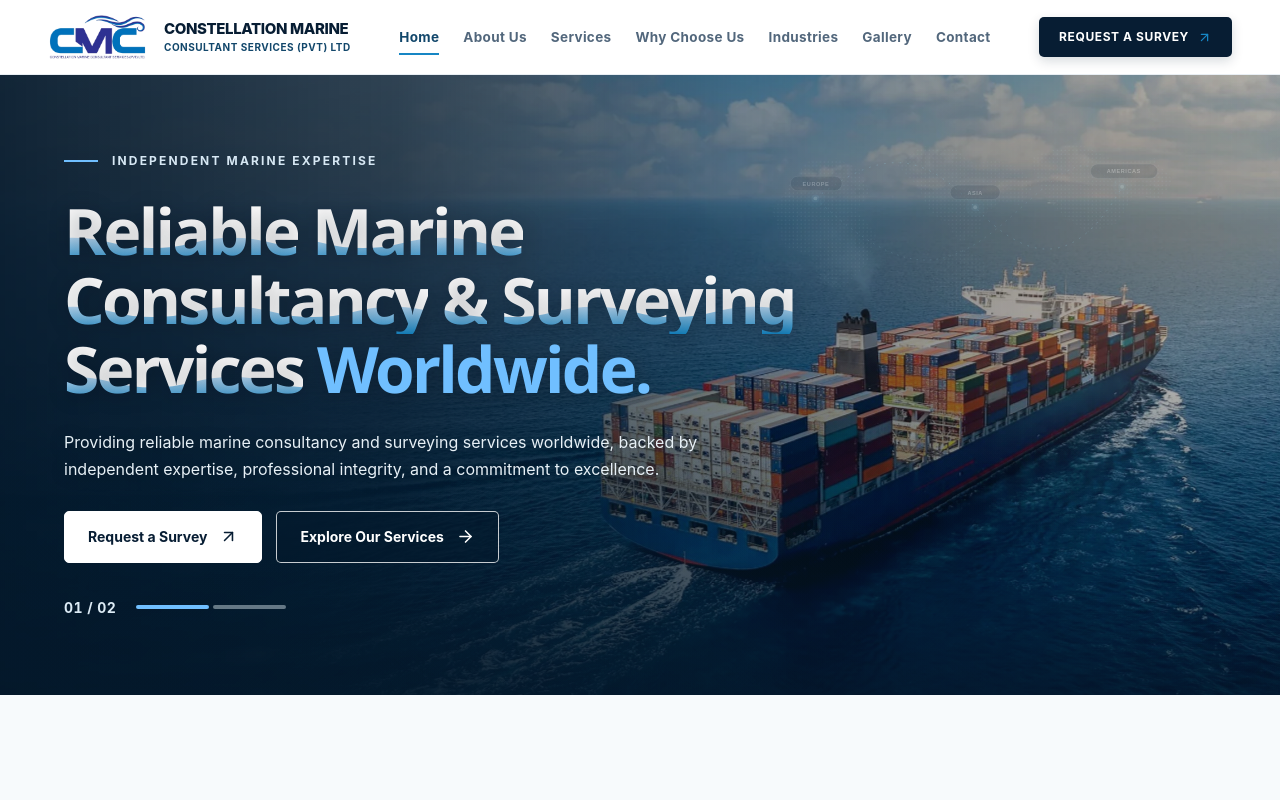
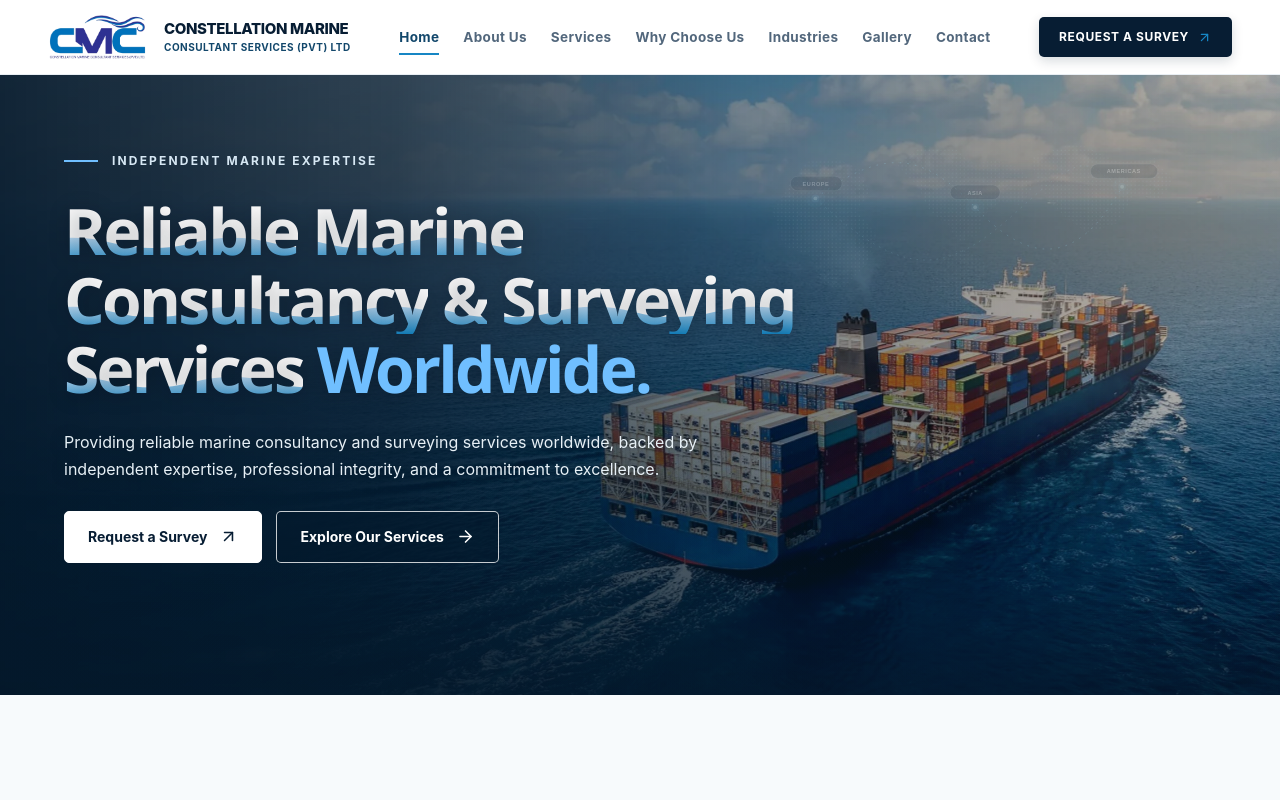
Before and after one commit to drtdsamarawickrama/consmarine, a Next.js app: page / in a window 1280 px wide. Shown: the top 800 px of the page. Built offline with nearby package versions, Linux system fonts and the light colour scheme.

Commit message:
update hero

```diff
--- a/src/components/home/Hero.tsx
+++ b/src/components/home/Hero.tsx
@@ -194,32 +194,6 @@ export default function Hero() {
                 </Link>
               </div>
             </div>
-            <div
-              className="cmcs3d-progress"
-              role="group"
-              aria-label="Hero slide controls"
-            >
-              <span className="cmcs3d-progress-count">
-                {String(active + 1).padStart(2, "0")} /{" "}
-                {String(slides.length).padStart(2, "0")}
-              </span>
-              <div className="cmcs3d-progress-track">
-                {slides.map((item, index) => (
-                  <button
-                    key={item.image}
-                    aria-label={`Go to hero slide ${index + 1}`}
-                    aria-pressed={index === active}
-                    onClick={() => setActive(index)}
-                    className={
-                      index === active
-                        ? "cmcs3d-progress-segment is-current"
-                        : "cmcs3d-progress-segment"
-                    }
-                    type="button"
-                  />
-                ))}
-              </div>
-            </div>
           </div>
 
         </div>
```
Also changed, not shown: 1 other file (tests, documents, lock files or other folders).
